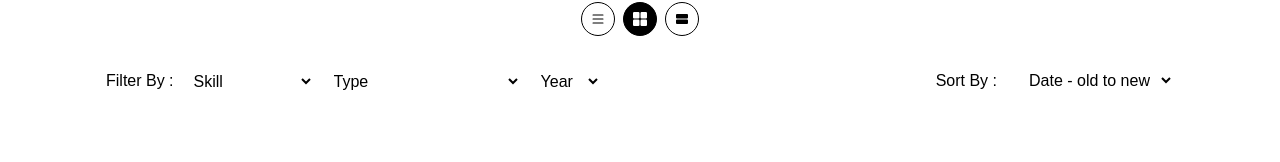
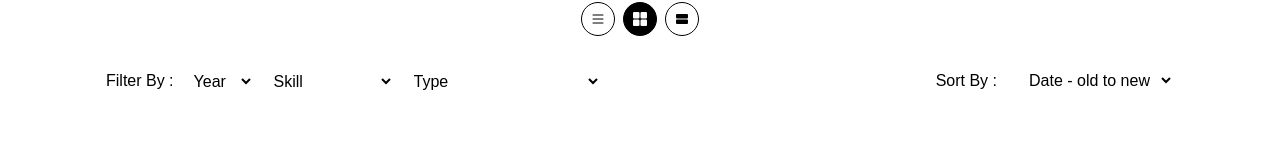
Before and after one commit to Kanna116/klaxe, a Next.js app: page /projects in a window 1280 px wide. Shown: the part 238-400 px from the top of the page. Built offline with nearby package versions, Linux system fonts and the light colour scheme; a web font is replaced by a local one.

Commit message:
order of filtering items is changed

```diff
--- a/pages/projects/components/filtering.js
+++ b/pages/projects/components/filtering.js
@@ -81,6 +81,18 @@ const Filtering = ({ setProjects }) => {
         <div className='w-fit h-full flex lg:items-center items-start justify-start gap-2 flex-col lg:flex-row text-light-primary dark:text-dark-primary'>
             Filter By :
             <select
+                name="yearFilter"
+                id="yearFilter"
+                className='bg-transparent lg:px-2 px-0 focus:border-0 outline-0 h-fit pr-5'
+                onChange={e => handleFilter('year', e.target.value)}
+                value={filters.year}
+            >
+                <option className='text-black' value='all'>Year</option>
+                {
+                    [...allYears].sort().map((year, index) => <option key={index} className='text-black' value={year}>{year}</option>)
+                }
+            </select>
+            <select
                 id="skillsFilter"
                 className='bg-transparent lg:px-2 px-0 focus:border-0 outline-0 h-fit'
                 onChange={e => {
@@ -104,25 +116,14 @@ const Filtering = ({ setProjects }) => {
                     [...allTypes].sort().map((type, index) => <option key={index} className='text-black' value={type}>{type}</option>)
                 }
             </select>
-            <select
-                name="yearFilter"
-                id="yearFilter"
-                className='bg-transparent lg:px-2 px-0 focus:border-0 outline-0 h-fit'
-                onChange={e => handleFilter('year', e.target.value)}
-                value={filters.year}
-            >
-                <option className='text-black' value='all'>Year</option>
-                {
-                    [...allYears].sort().map((year, index) => <option key={index} className='text-black' value={year}>{year}</option>)
-                }
-            </select>
+
 
             {/* filter removing button */}
             {
                 (filters.skill !== 'all' || filters.year !== 'all' || filters.type !== 'all')
                 &&
                 <button
-                    className='rounded-full border-[1px] p-2 border-light-secondary dark:border-dark-secondary'
+                    className='rounded-full border-[1px] p-2 border-light-secondary dark:border-dark-secondary mt-3 lg:mt-0 md:mt-0'
                     onClick={() => setFilters({
                         skill: 'all',
                         year: 'all',
```
